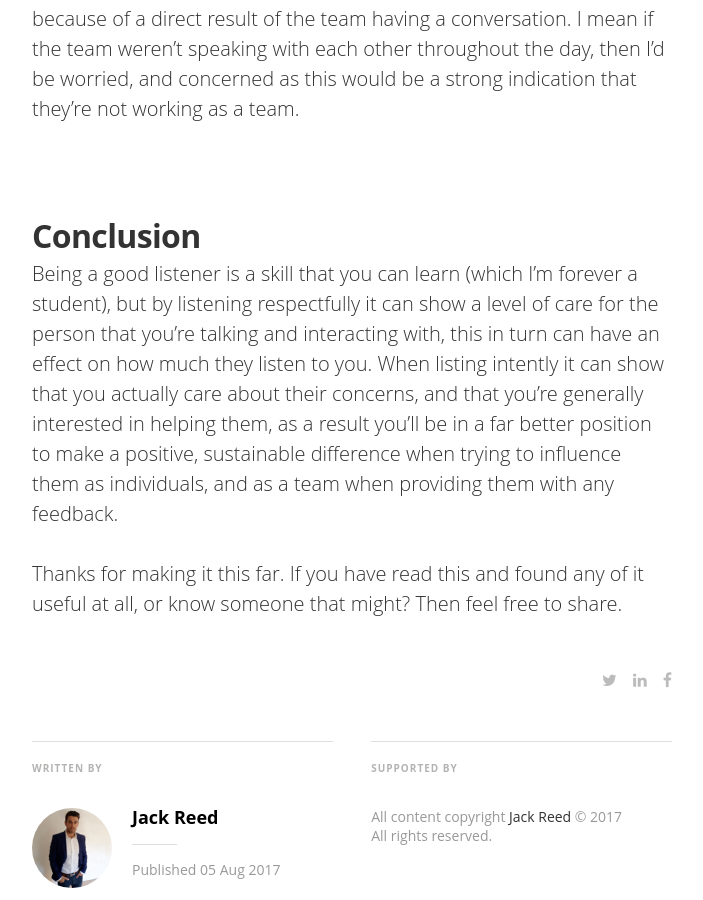
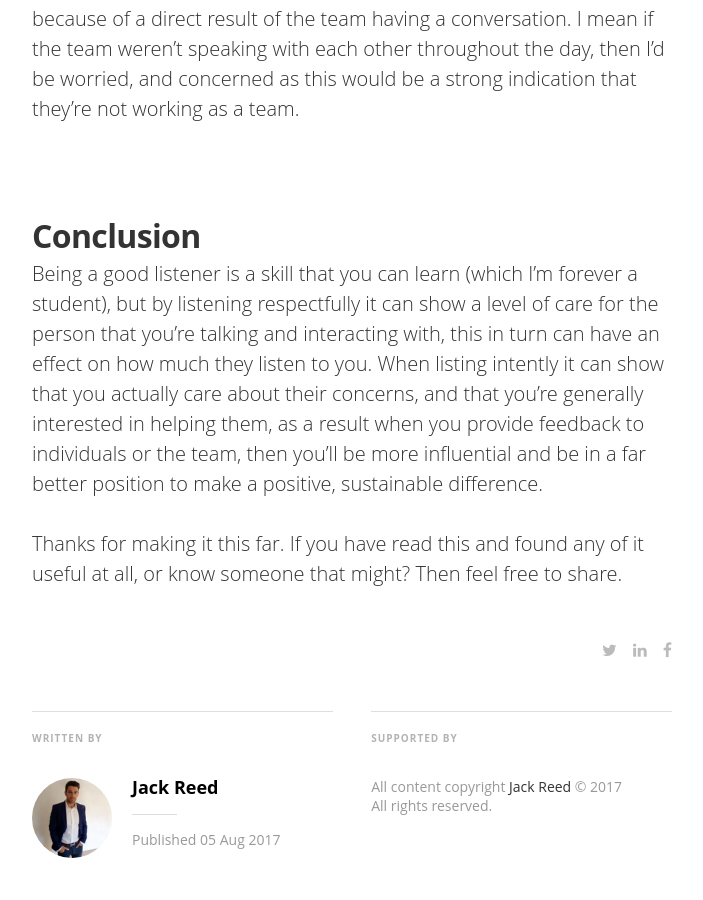
Before and after one commit to IamJackReed/JackReed, a Jekyll site: the page built from _posts/2017-08-05-high-performing-agile-teams-&-the-downside-of-collaboration.markdown, in a window 1280 px wide and 900 px high, scrolled down 4306 px. Shown: the whole window, without its empty margins (288-991 px from the left). Built offline with Jekyll 4.4.1, drawn with Linux system fonts in a browser that asks for light colours; nearby versions of some CDN libraries; some web fonts are replaced; comment, search, counter and statistics services are not loaded.

Commit message:
Update 2017-08-05-high-performing-agile-teams-&-the-downside-of-collaboration.markdown

```diff
--- a/_posts/2017-08-05-high-performing-agile-teams-&-the-downside-of-collaboration.markdown
+++ b/_posts/2017-08-05-high-performing-agile-teams-&-the-downside-of-collaboration.markdown
@@ -33,7 +33,7 @@
 <span style="color:#00000; font-family: 'open sans'; font-size: 1em; font-size: 20px; font-weight: 200; hyphens: none;">When it comes to listening to how the team are speaking with each other, I think there should always be some form of conversation flowing throughout the day. I feel reassured when I hear them in conversation, as it means that if/when there are problems then they're more likely to tell each other about them. One of the best examples of this is during the daily Scrum (stand up), as it forces them to speak with one another. I've lost count how many times during a daily Scrum (stand up) that key dependencies have been identified, or problems have been brought up that other team members didn't know about that should have, all because of a direct result of the team having a conversation. I mean if the team weren't speaking with each other throughout the day, then I'd be worried, and concerned as this would be a strong indication that they're not working as a team.
 
 # Conclusion
-<span style="color:#00000; font-family: 'open sans'; font-size: 1em; font-size: 20px; font-weight: 200; hyphens: none;">Being a good listener is a skill that you can learn (which I'm forever a student), but by listening respectfully it can show a level of care for the person that you're talking and interacting with, this in turn can have an effect on how much they listen to you. When listing intently it can show that you actually care about their concerns, and that you're generally interested in helping them, as a result you'll be in a far better position to make a positive, sustainable difference when trying to influence them as individuals, and as a team when providing them with any feedback.
+<span style="color:#00000; font-family: 'open sans'; font-size: 1em; font-size: 20px; font-weight: 200; hyphens: none;">Being a good listener is a skill that you can learn (which I'm forever a student), but by listening respectfully it can show a level of care for the person that you're talking and interacting with, this in turn can have an effect on how much they listen to you. When listing intently it can show that you actually care about their concerns, and that you're generally interested in helping them, as a result when you provide feedback to individuals or the team, then you'll be more influential and be in a far better position to make a positive, sustainable difference.
 
 <span style="color:#00000; font-family: 'open sans'; font-size: 1em; font-size: 20px; font-weight: 200; hyphens: none;">
 Thanks for making it this far. If you have read this and found any of it useful at all, or know someone that might? Then feel free to share.</span>
```
